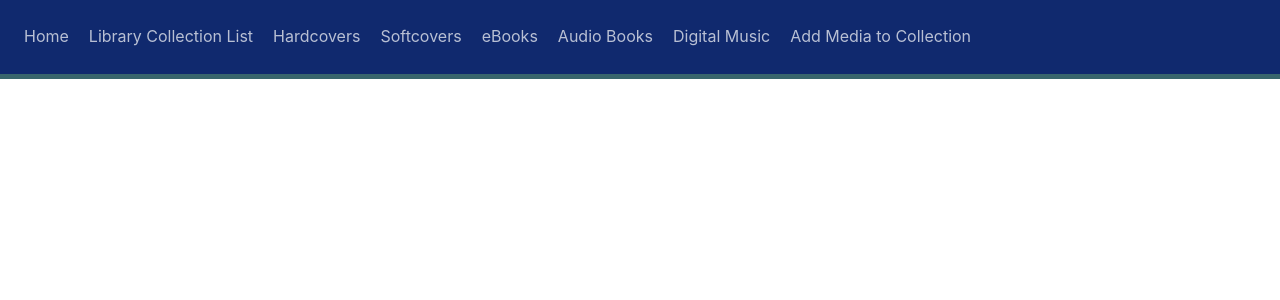
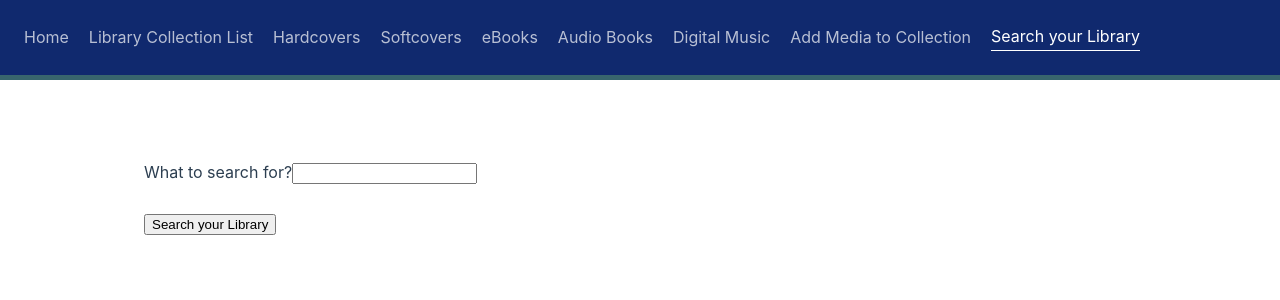
Before and after one commit to ShaneDewar/MEVN-inventory, a Vue app in the folder frontend/: page /search in a window 1280 px wide. Shown: the top 300 px of the page. Built offline with nearby package versions, Linux system fonts and the light colour scheme.

Commit message:
Started implementing client side library search

```diff
--- a/frontend/src/App.vue
+++ b/frontend/src/App.vue
@@ -8,6 +8,7 @@
     <router-link to="/library/Audiobook">Audio Books</router-link>
     <router-link to="/library/Digital">Digital Music</router-link>
     <router-link to="/create">Add Media to Collection</router-link>
+    <router-link to="/search">Search your Library</router-link>
   </div>
 
   <div class="container">
--- /dev/null
+++ b/frontend/src/components/SearchLibrary.vue
@@ -0,0 +1,38 @@
+<script>
+import { ref } from "vue";
+import LibraryService from "@/frontend-services/LibraryService";
+export default {
+  data() {
+    return {
+      search_value: "",
+    };
+  },
+  methods: {
+    SearchLibrary() {
+      LibraryService.search(search_value)
+        .then((response) => {
+          this.res = response.data;
+          console.log(response.data);
+        })
+        .catch((x) => {
+          console.log(x);
+        });
+    },
+  },
+};
+</script>
+
+<template>
+  <form class="search_form">
+    <label>What to search for?</label>
+    <input
+      type="text"
+      id="search_value"
+      required
+      v-model="search_value"
+      name="search_value"
+    />
+  </form>
+  <br />
+  <button @click="SearchLibrary">Search your Library</button>
+</template>
--- a/frontend/src/frontend-services/LibraryService.js
+++ b/frontend/src/frontend-services/LibraryService.js
@@ -20,6 +20,10 @@ class LibraryService {
     return http.get(`/media/${id}`);
   }
 
+  search(search_value) {
+    return http.get(`/search/${search_value}`);
+  }
+
   create(data) {
     return http.post("/create", data);
   }
--- a/frontend/src/router/router.js
+++ b/frontend/src/router/router.js
@@ -1,6 +1,7 @@
 import AddMedia from "@/components/AddMedia.vue";
 import MediaList from "@/components/MediaList.vue";
 import ListComponent from "@/components/ListComponent.vue";
+import SearchLibrary from "@/components/SearchLibrary.vue";
 
 import { createRouter, createWebHistory } from "vue-router";
 
@@ -12,6 +13,7 @@ const routes = [
     component: ListComponent,
   },
   { path: "/create", name: "create", component: AddMedia },
+  { path: "/search", name: "search", component: SearchLibrary },
 ];
 
 const router = createRouter({
```
